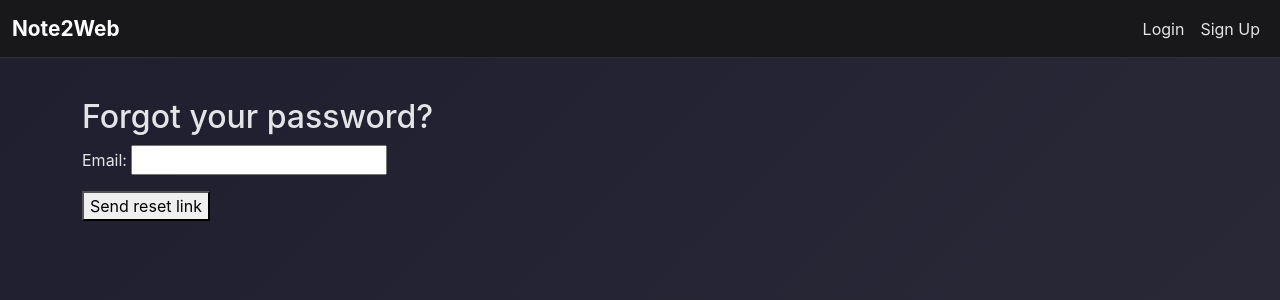
After one commit to gcivil-nyu-org/team4-wed-fall25, a Django app: page /password-reset/ in a window 1280 px wide. The commit adds this page. Shown: the top 300 px of the page. Run offline with Django 4.2, Linux system fonts and the light colour scheme; some libraries are stand-ins or nearby versions.

Commit message:
feat: Add email signup and password reset functionality
Integrates email field into user signup flow to support password reset
capability. Implements Django's built-in password reset views, URL
routes, and templates for end-to-end password recovery.

Adds tests to verify that users can sign up with an email address and
that the password reset form responds correctly. Codebase passes
black and flake8 checks.

Currently, the email backend is configured as
'django.core.mail.backends.console.EmailBackend', which prints reset
links in the server terminal for local testing. Before production
deployment on AWS, this must be replaced with an SMTP backend such as
Gmail or AWS SES, with credentials stored securely as environment
variables.

Work In Progress.

```diff
--- a/note2webapp/templates/note2webapp/login.html
+++ b/note2webapp/templates/note2webapp/login.html
@@ -30,6 +30,7 @@
   {% endif %}
 
   <div class="text-center mt-3">
+    <p><a href="{% url 'password_reset' %}">Forgot your password?</a></p>
     <p class="text-muted">Don’t have an account? <a href="{% url 'signup' %}">Sign up</a></p>
   </div>
 {% endblock %}
--- /dev/null
+++ b/note2webapp/templates/note2webapp/password_reset_complete.html
@@ -0,0 +1,5 @@
+{% extends "base.html" %}
+{% block content %}
+<h2>Password reset complete</h2>
+<p>You can now <a href="{% url 'login' %}">log in</a> with your new password.</p>
+{% endblock %}
--- /dev/null
+++ b/note2webapp/templates/note2webapp/password_reset_done.html
@@ -0,0 +1,5 @@
+{% extends "base.html" %}
+{% block content %}
+<h2>Check your email</h2>
+<p>If an account exists for that email, a password reset link was sent.</p>
+{% endblock %}
--- /dev/null
+++ b/note2webapp/templates/note2webapp/password_reset_form.html
@@ -0,0 +1,9 @@
+{% extends "base.html" %}
+{% block content %}
+<h2>Forgot your password?</h2>
+<form method="post">
+  {% csrf_token %}
+  {{ form.as_p }}
+  <button type="submit">Send reset link</button>
+</form>
+{% endblock %}
--- /dev/null
+++ b/note2webapp/templates/note2webapp/password_reset_subject.txt
@@ -0,0 +1 @@
+Password Reset Request
--- a/note2webapp/templates/note2webapp/signup.html
+++ b/note2webapp/templates/note2webapp/signup.html
@@ -17,6 +17,11 @@
     <div class="mb-3">
       <input type="text" name="username" class="form-control" placeholder="Username" required>
     </div>
+
+    <div class="mb-3">
+      <input type="email" name="email" class="form-control" placeholder="Email" required>
+    </div>
+
     <div class="mb-3">
       <input type="password" name="password1" class="form-control" placeholder="Password" required>
     </div>
--- a/note2webapp/urls.py
+++ b/note2webapp/urls.py
@@ -1,4 +1,5 @@
 from django.urls import path
+from django.contrib.auth import views as auth_views
 from . import views
 
 urlpatterns = [
@@ -25,4 +26,35 @@ urlpatterns = [
     ),
     path("delete-model/<int:model_id>/", views.delete_model, name="delete_model"),
     path("reviewer/", views.reviewer_dashboard, name="reviewer_dashboard"),
+    # Password reset routes
+    path(
+        "password-reset/",
+        auth_views.PasswordResetView.as_view(
+            template_name="note2webapp/password_reset_form.html",
+            email_template_name="note2webapp/password_reset_email.html",
+            subject_template_name="note2webapp/password_reset_subject.txt",
+        ),
+        name="password_reset",
+    ),
+    path(
+        "password-reset/done/",
+        auth_views.PasswordResetDoneView.as_view(
+            template_name="note2webapp/password_reset_done.html"
+        ),
+        name="password_reset_done",
+    ),
+    path(
+        "reset/<uidb64>/<token>/",
+        auth_views.PasswordResetConfirmView.as_view(
+            template_name="note2webapp/password_reset_confirm.html"
+        ),
+        name="password_reset_confirm",
+    ),
+    path(
+        "reset/done/",
+        auth_views.PasswordResetCompleteView.as_view(
+            template_name="note2webapp/password_reset_complete.html"
+        ),
+        name="password_reset_complete",
+    ),
 ]
```
Also changed, not shown: note2web/settings.py (+13 -0 lines), note2webapp/forms.py (+30 -0 lines), note2webapp/templates/note2webapp/password_reset_confirm.html (added, +9 -0 lines), note2webapp/templates/note2webapp/password_reset_email.html (added, +10 -0 lines), note2webapp/tests/tests_auth_flow.py (added, +35 -0 lines), note2webapp/views.py (+4 -4 lines), 1 other file.
